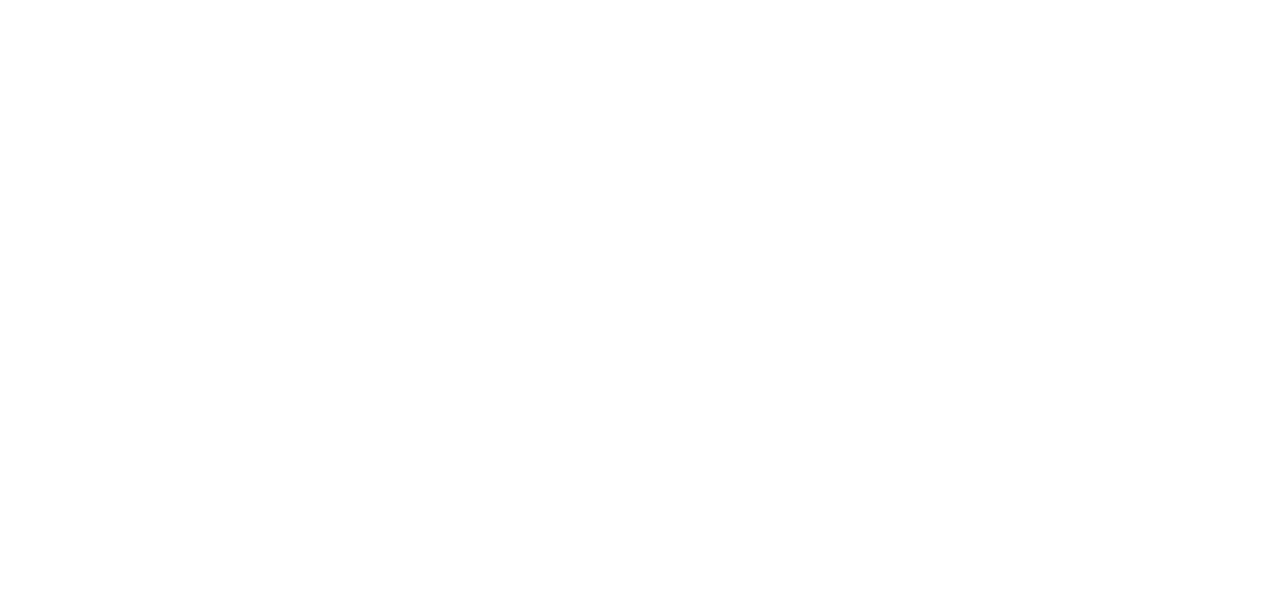
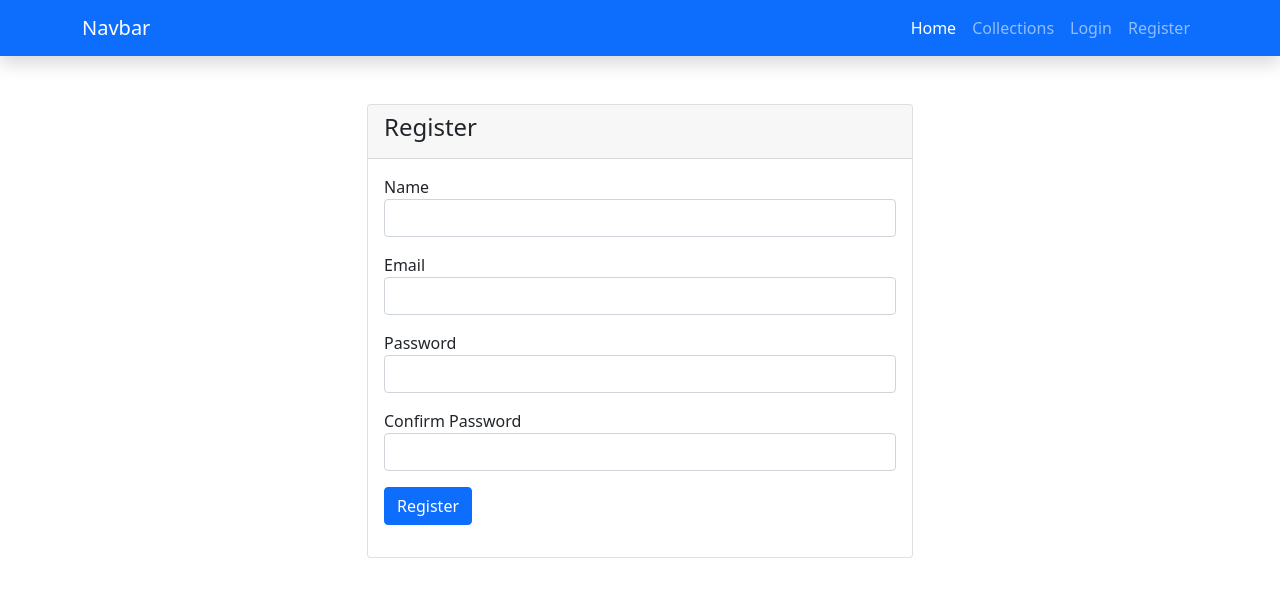
Before and after one commit to perusicani/RWA_front, a React (Create React App) app: page /register in a window 1280 px wide. Before the commit this address had no page. Shown: the top 594 px of the page. Built offline with nearby package versions, Linux system fonts and the light colour scheme.

Commit message:
- Login and register frontend

```diff
--- a/package.json
+++ b/package.json
@@ -6,6 +6,7 @@
     "@testing-library/jest-dom": "^5.16.1",
     "@testing-library/react": "^12.1.2",
     "@testing-library/user-event": "^13.5.0",
+    "bootstrap": "^5.1.3",
     "react": "^17.0.2",
     "react-dom": "^17.0.2",
     "react-router": "^6.2.1",
--- a/src/App.js
+++ b/src/App.js
@@ -3,6 +3,8 @@ import { BrowserRouter as Router, Route, Routes } from 'react-router-dom';
 
 import MasterLayout from './layouts/admin/MasterLayout';
 import Home from './components/frontend/Home';
+import Login from './components/frontend/auth/Login';
+import Register from './components/frontend/auth/Register';
 
 function App() {
   return (
@@ -11,7 +13,11 @@ function App() {
         <Routes>
 
           <Route exact path='/' name='Home' render={(props) => <Home {...props} />} element={<Home />} />
+
           <Route path='/admin/*' name='Admin' render={(props) => <MasterLayout {...props} />} element={<MasterLayout />} />
+
+          <Route path='/login' name='Login' render={(props) => <Login {...props} />} element={<Login />} />
+          <Route path='/register' name='Register' render={(props) => <Register {...props} />} element={<Register />} />
 
         </Routes>
       </Router>
--- a/src/components/frontend/Home.js
+++ b/src/components/frontend/Home.js
@@ -1,11 +1,15 @@
 import React from 'react';
+import NavBar from '../../layouts/frontend/NavBar';
 
 function Home() {
 
     return (
-        <h1>
-            hello
-        </h1>
+        <div>
+            <NavBar />
+            <h1>
+                hello
+            </h1>
+        </div>
     );
 
 }
--- /dev/null
+++ b/src/components/frontend/auth/Login.js
@@ -0,0 +1,44 @@
+import React from 'react';
+
+import NavBar from '../../../layouts/frontend/NavBar';
+
+function Login() {
+
+    return (
+        <div>
+            <NavBar />
+            <div className='container py-5'>
+                <div className='row justify-content-center'>
+                    <div className='col-md-6'>
+                        <div className='card'>
+                            <div className='card-header'>
+                                <h4>Register</h4>
+                            </div>
+                            <div className='card-body'>
+                                <form>
+                                    <div className='form-group mb-3'>
+                                        <label>Email</label>
+                                        <input type='' name='email' className='form-control' value='' />
+                                    </div>
+                                    <div className='form-group mb-3'>
+                                        <label>Password</label>
+                                        <input type='' name='password' className='form-control' value='' />
+                                    </div>
+
+                                    <div className='form-group mb-3'>
+                                        <button type='submit' className='btn btn-primary' >
+                                            Login
+                                        </button>
+                                    </div>
+                                </form>
+                            </div>
+                        </div>
+                    </div>
+                </div>
+
+            </div>
+        </div>
+    );
+}
+
+export default Login;
--- /dev/null
+++ b/src/components/frontend/auth/Register.js
@@ -0,0 +1,54 @@
+import React from 'react';
+
+import NavBar from '../../../layouts/frontend/NavBar';
+
+function Register() {
+
+    return (
+        <div>
+            <NavBar />
+            <div className='container py-5'>
+                <div className='row justify-content-center'>
+                    <div className='col-md-6'>
+                        <div className='card'>
+                            <div className='card-header'>
+                                <h4>Register</h4>
+                            </div>
+                            <div className='card-body'>
+                                <form>
+                                    <div className='form-group mb-3'>
+                                        <label>Name</label>
+                                        <input type='' name='name' className='form-control' value='' />
+                                    </div>
+                                    <div className='form-group mb-3'>
+                                        <label>Email</label>
+                                        <input type='' name='email' className='form-control' value='' />
+                                    </div>
+                                    <div className='form-group mb-3'>
+                                        <label>Password</label>
+                                        <input type='' name='password' className='form-control' value='' />
+                                    </div>
+                                    <div className='form-group mb-3'>
+                                        <label>Confirm Password</label>
+                                        <input type='' name='confirm_password' className='form-control' value='' />
+                                    </div>
+
+                                    <div className='form-group mb-3'>
+                                        <button type='submit' className='btn btn-primary' >
+                                            Register
+                                        </button>
+                                    </div>
+                                </form>
+                            </div>
+                        </div>
+                    </div>
+
+                </div>
+
+
+            </div>
+        </div>
+    );
+}
+
+export default Register;
--- a/src/index.js
+++ b/src/index.js
@@ -2,6 +2,9 @@ import React from 'react';
 import ReactDOM from 'react-dom';
 import App from './App';
 import reportWebVitals from './reportWebVitals';
+
+import 'bootstrap/dist/css/bootstrap.min.css';
+import 'bootstrap/dist/js/bootstrap.bundle.js';
 
 ReactDOM.render(
   <React.StrictMode>
--- /dev/null
+++ b/src/layouts/frontend/NavBar.js
@@ -0,0 +1,34 @@
+import React from 'react';
+import { Link } from 'react-router-dom';
+
+function NavBar() {
+
+    return (
+        <nav className="navbar navbar-expand-lg navbar-dark bg-primary shadow sticky-top">
+            <div className="container">
+                <Link className="navbar-brand" to="#">Navbar</Link>
+                <button className="navbar-toggler" type="button" data-bs-toggle="collapse" data-bs-target="#navbarSupportedContent" aria-controls="navbarSupportedContent" aria-expanded="false" aria-label="Toggle navigation">
+                    <span className="navbar-toggler-icon"></span>
+                </button>
+                <div className="collapse navbar-collapse" id="navbarSupportedContent">
+                    <ul className="navbar-nav ms-auto mb-2 mb-lg-0">
+                        <li className="nav-item">
+                            <Link className="nav-link active" aria-current="page" to="#">Home</Link>
+                        </li>
+                        <li className="nav-item">
+                            <Link className="nav-link" to="#">Collections</Link>
+                        </li>
+                        <li className="nav-item">
+                            <Link className="nav-link" to="/login">Login</Link>
+                        </li>
+                        <li className="nav-item">
+                            <Link className="nav-link" to="/register">Register</Link>
+                        </li>
+                    </ul>
+                </div>
+            </div>
+        </nav>
+    );
+}
+
+export default NavBar;
```
Also changed, not shown: 1 other file (tests, documents, lock files or other folders).
